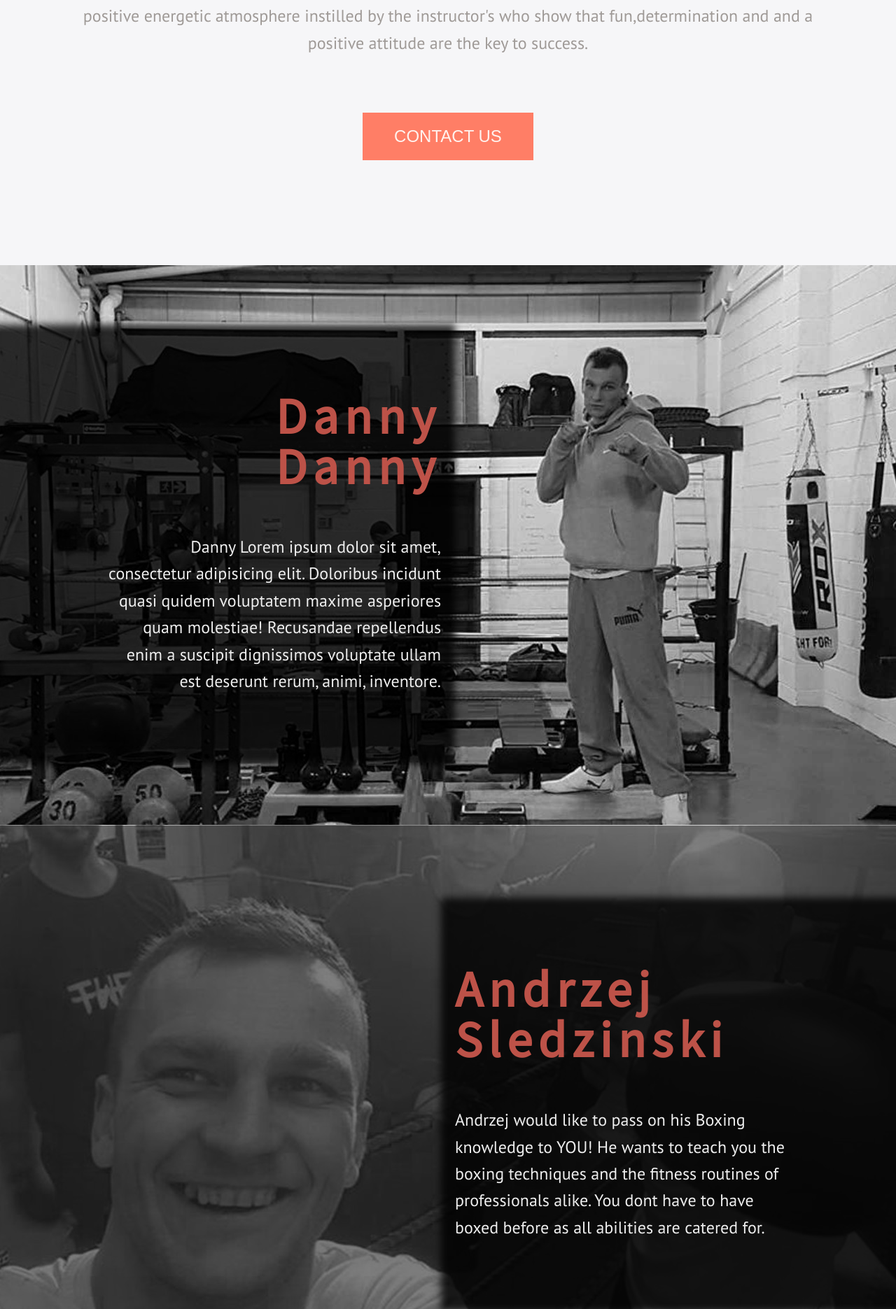
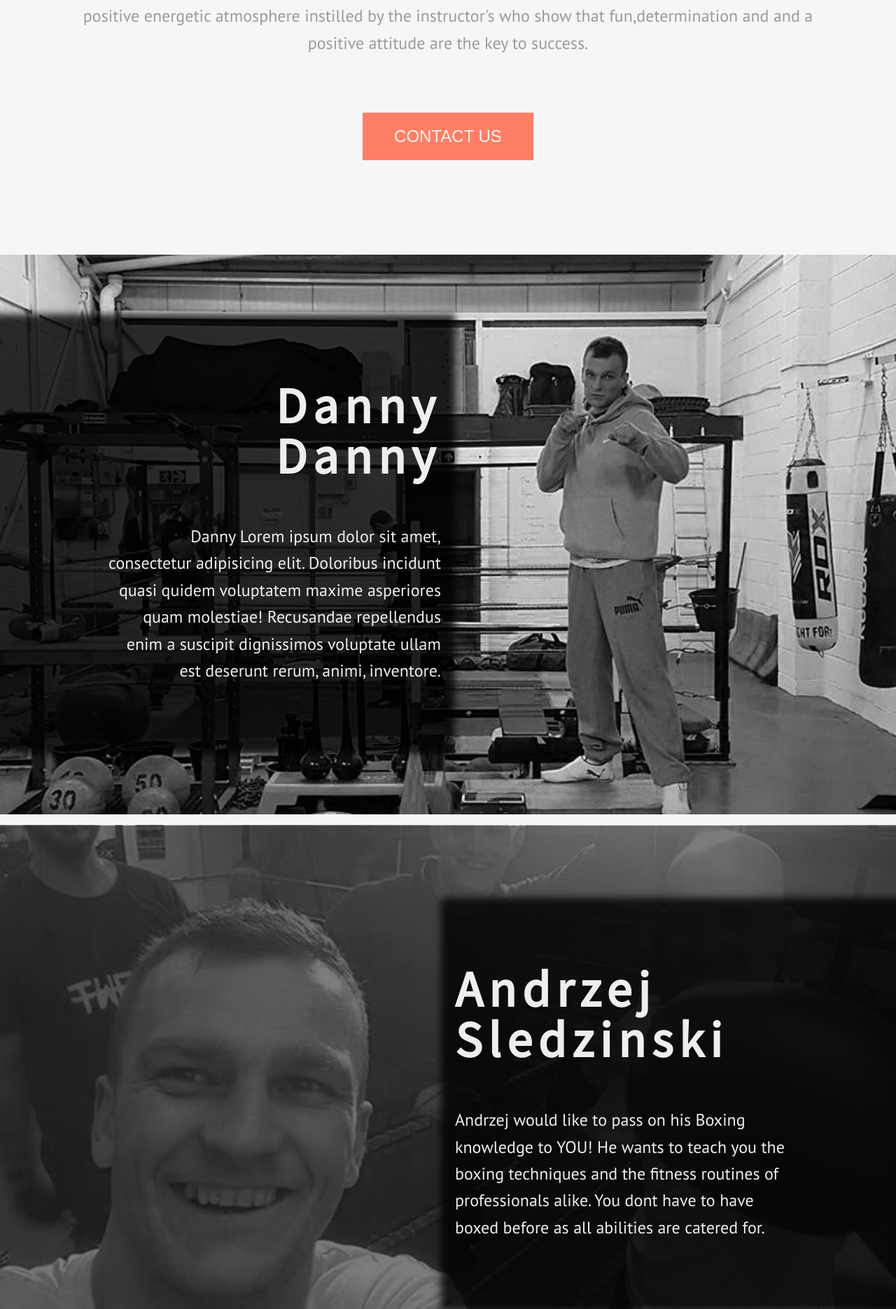
Before and after one commit to OziOcb/03_Project-box, a Jekyll site: the page built from index.html, in a window 1280 px wide. Shown: the part 2423-4294 px from the top of the page at 70% size. Built offline with Jekyll 4.4.1, drawn with Linux system fonts in a browser that asks for light colours; nearby versions of some CDN libraries; Markdown is read by kramdown in place of the engine named in the settings.

Commit message:
finished Staff Section

```diff
--- a/assets/css/3-sections/_staff.sass
+++ b/assets/css/3-sections/_staff.sass
@@ -17,6 +17,7 @@
     @media (min-width: 50.8125em)
       justify-content: flex-start
       text-align: right
+      padding-bottom: 3rem
 
     .coach__text
       align-items: flex-end
@@ -57,6 +58,7 @@
     font-size: 6.2rem
     line-height: 1
     letter-spacing: .12em
+    color: #eee
     text-transform: capitalize
     font-weight: 600
     margin-top: 7.5rem
--- a/assets/css/main.css
+++ b/assets/css/main.css
@@ -843,7 +843,8 @@
       -webkit-box-pack: start;
           -ms-flex-pack: start;
               justify-content: flex-start;
-      text-align: right; } }
+      text-align: right;
+      padding-bottom: 3rem; } }
   .coach--mirror .coach__text {
     -webkit-box-align: end;
         -ms-flex-align: end;
@@ -885,6 +886,7 @@
     font-size: 6.2rem;
     line-height: 1;
     letter-spacing: .12em;
+    color: #eee;
     text-transform: capitalize;
     font-weight: 600;
     margin-top: 7.5rem;
```
Also changed, not shown: 3 other files.
